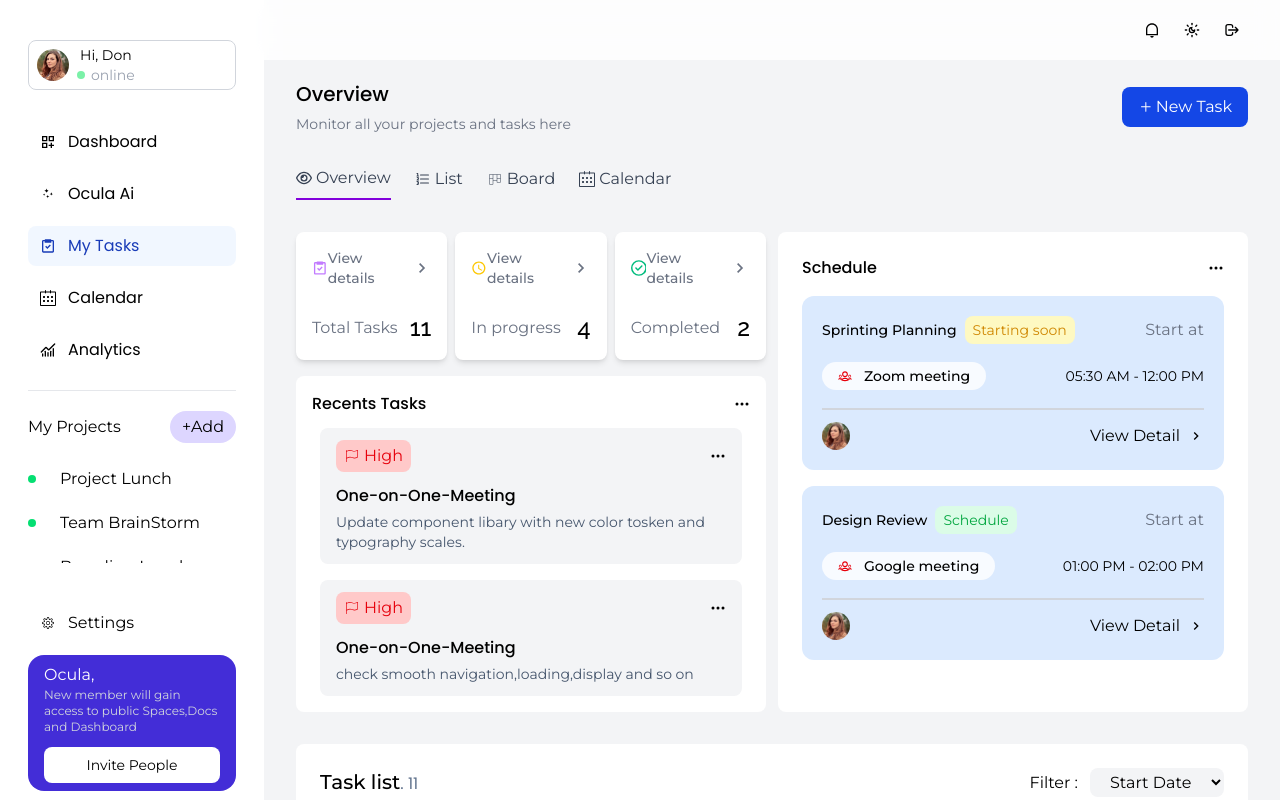
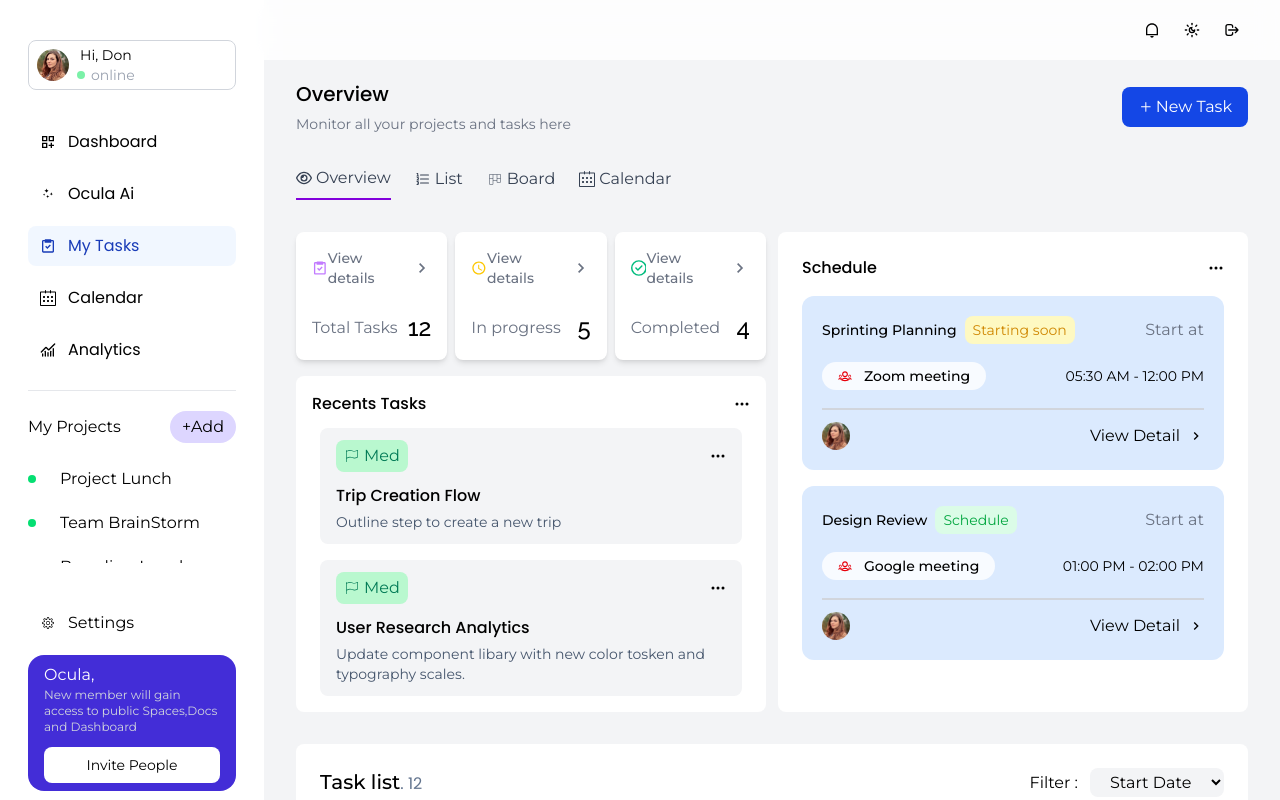
Before and after one commit to Donabest/Ocula-Dashboard, a React (Vite) app: page /MyTasks in a window 1280 px wide. Built offline with nearby package versions, Linux system fonts and the light colour scheme.

Commit message:
Adjust Tasks status options

```diff
--- a/src/Features/Dashboard/UpCommingTasksList.tsx
+++ b/src/Features/Dashboard/UpCommingTasksList.tsx
@@ -1,7 +1,6 @@
-import { useState } from "react";
 import { FaChevronUp } from "react-icons/fa";
 import { FaChevronDown } from "react-icons/fa6";
-import { UpCommingTasks } from "../../data/data-task";
+import { isUpComming } from "../../data/data-task";
 import ListTaskCard from "../../ui/ListTaskCard";
 
 type Props = {
@@ -9,8 +8,7 @@ type Props = {
   handler: (tab: string) => void;
 };
 function UpCommingTasksList({ active, handler }: Props) {
-  const UpComming = [...UpCommingTasks].slice(0, 3);
-
+  const upComming = [...isUpComming].slice(-3);
   return (
     <div>
       <div className="flex items-center gap-3 pl-3">
@@ -21,12 +19,12 @@ function UpCommingTasksList({ active, handler }: Props) {
           Up Comming
         </p>
         <span className="font-medium text-gray-500 dark:text-slate-400">
-          . {UpCommingTasks.length} tasks
+          . {isUpComming.length} tasks
         </span>
       </div>
 
       {active === "Upcomming" && (
-        <ListTaskCard tasks={UpComming} Assignee={false} />
+        <ListTaskCard tasks={upComming} Assignee={false} />
       )}
     </div>
   );
--- a/src/Features/MyTasks/MyTasksBoardView.tsx
+++ b/src/Features/MyTasks/MyTasksBoardView.tsx
@@ -9,7 +9,7 @@ import {
   CompletedTasks,
   InprogressTasks,
   TodoTasks,
-  UpCommingTasks,
+  isUpComming,
 } from "../../data/data-task";
 
 const BoardHeader = [
@@ -23,7 +23,7 @@ const BoardHeader = [
   },
   {
     Title: "UpComming",
-    Tasklength: UpCommingTasks.length,
+    Tasklength: isUpComming.length,
   },
   {
     Title: "Completed",
--- a/src/data/data-task.ts
+++ b/src/data/data-task.ts
@@ -74,7 +74,7 @@ export const Tasks: Task[] = [
     description:
       "Update component libary with new color tosken and typography scales.",
     Assignee,
-    StartDate: "Apr 4 2026",
+    StartDate: "Oct 4 2026",
     EndDate: "jan 28,2027",
     status: "Todo",
   },
@@ -84,7 +84,7 @@ export const Tasks: Task[] = [
     date: "Apr 25 2026",
     description: "Outline step to create a new trip",
     Assignee,
-    StartDate: "Apr 4 2026",
+    StartDate: "Sep 4 2026",
     EndDate: "jan 28,2027",
     status: "Todo",
   },
@@ -95,9 +95,9 @@ export const Tasks: Task[] = [
     description:
       "Update component libary with new color tosken and typography scales.",
     Assignee,
-    StartDate: "Apr 4 2026",
+    StartDate: "Aug 4 2026",
     EndDate: "jan 28,2027",
-    status: "Upcomming",
+    status: "Inprogress",
   },
   {
     title: "One-on-One-Meeting",
@@ -106,19 +106,30 @@ export const Tasks: Task[] = [
     description:
       "Update component libary with new color tosken and typography scales.",
     Assignee,
-    StartDate: "Apr 4 2026",
+    StartDate: "Dec 4 2026",
     EndDate: "jan 28,2027",
-    status: "Upcomming",
+    status: "Completed",
   },
   {
-    title: "One-on-One-Meeting",
-    priority: "High",
-    date: "Apr 15 2026",
-    description: "check smooth navigation,loading,display and so on",
+    title: "Trip Creation Flow",
+    priority: "Med",
+    date: "Apr 25 2026",
+    description: "Outline step to create a new trip",
     Assignee,
-    StartDate: "Apr 4 2026",
+    StartDate: "Sep 4 2026",
     EndDate: "jan 28,2027",
-    status: "Upcomming",
+    status: "Todo",
+  },
+  {
+    priority: "Med",
+    title: "User Research Analytics",
+    description:
+      "Update component libary with new color tosken and typography scales.",
+    date: "Apr 30 2026",
+    Assignee,
+    StartDate: "jun 4 2026",
+    EndDate: "jan 28,2027",
+    status: "Completed",
   },
 ];
 
@@ -129,6 +140,6 @@ export const CompletedTasks = Tasks.filter(
   (task) => task.status === "Completed",
 );
 export const TodoTasks = Tasks.filter((task) => task.status === "Todo");
-export const UpCommingTasks = Tasks.filter(
-  (task) => task.status === "Upcomming",
+export const isUpComming = Tasks.filter(
+  (upcomming) => new Date(upcomming.StartDate) > new Date(),
 );
--- a/src/ui/AddNewTaskForm.tsx
+++ b/src/ui/AddNewTaskForm.tsx
@@ -24,11 +24,13 @@ function AddNewTaskForm({ handleCancel }: NewTasksProps) {
   function onSubmit(data: dataType) {
     console.log(data);
     toast.success("Task Created Successfully");
+    handleCancel();
   }
 
   function onError() {
     toast.error("Please fill the required field");
   }
+
   const { errors } = formState;
 
   return (
@@ -165,7 +167,6 @@ function AddNewTaskForm({ handleCancel }: NewTasksProps) {
                   <label key={level} className="flex items-center gap-2">
                     <input
                       type="radio"
-                      name="priority"
                       value={level}
                       {...register("Priority", {
                         required: "This field is required",
@@ -185,7 +186,6 @@ function AddNewTaskForm({ handleCancel }: NewTasksProps) {
                 Description
               </label>
               <textarea
-                name="Description"
                 placeholder="Task Description"
                 className="px-4 py-2 h-20 border border-gray-300 outline-0 rounded-sm w-full"
                 {...register("Description")}
--- a/src/ui/ListTaskCard.tsx
+++ b/src/ui/ListTaskCard.tsx
@@ -16,7 +16,6 @@ interface CardProps {
 const StatusBg: Record<status, string> = {
   Inprogress: "bg-green-300",
   Todo: "bg-gray-200",
-  Upcomming: "bg-yellow-400",
   Completed: "bg-blue-300",
 };
 function ListTaskCard({ tasks, Assignee }: CardProps) {
--- a/src/ui/UpcommingTaskBoard.tsx
+++ b/src/ui/UpcommingTaskBoard.tsx
@@ -1,8 +1,8 @@
-import { UpCommingTasks } from "../data/data-task";
+import { isUpComming } from "../data/data-task";
 import BoardTaskCard from "./BoardTaskCard";
 
 function UpcommingTaskBoard() {
-  return <BoardTaskCard Tasks={UpCommingTasks} />;
+  return <BoardTaskCard Tasks={isUpComming} />;
 }
 
 export default UpcommingTaskBoard;
--- a/src/ui/UpcommingTaskList.tsx
+++ b/src/ui/UpcommingTaskList.tsx
@@ -1,5 +1,5 @@
 import { useState } from "react";
-import { UpCommingTasks } from "../data/data-task";
+import { isUpComming } from "../data/data-task";
 import ListTaskCard from "./ListTaskCard";
 import { IoIosArrowDown, IoIosArrowUp } from "react-icons/io";
 
@@ -15,11 +15,11 @@ function UpcommingTaskList() {
           {isUpCommig ? <IoIosArrowUp /> : <IoIosArrowDown />}
         </span>
         <p className="bg-yellow-200 text-yellow-700 px-4 py-1 rounded-lg">
-          Completed
+          Upcomming
         </p>
-        <span> . {UpCommingTasks.length} Tasks</span>
+        <span> . {isUpComming.length} Tasks</span>
       </div>
-      {isUpCommig && <ListTaskCard tasks={UpCommingTasks} Assignee={true} />}
+      {isUpCommig && <ListTaskCard tasks={isUpComming} Assignee={true} />}
     </div>
   );
 }
--- a/src/utilities/type.ts
+++ b/src/utilities/type.ts
@@ -1,7 +1,7 @@
 import type { JSX } from "react";
 
 export type priorityBg = "High" | "Low" | "Med" | string;
-export type status = "Inprogress" | "Todo" | "Upcomming" | "Completed";
+export type status = "Inprogress" | "Todo" | "Completed";
 
 export type ListType = {
   icon: JSX.Element;
```
